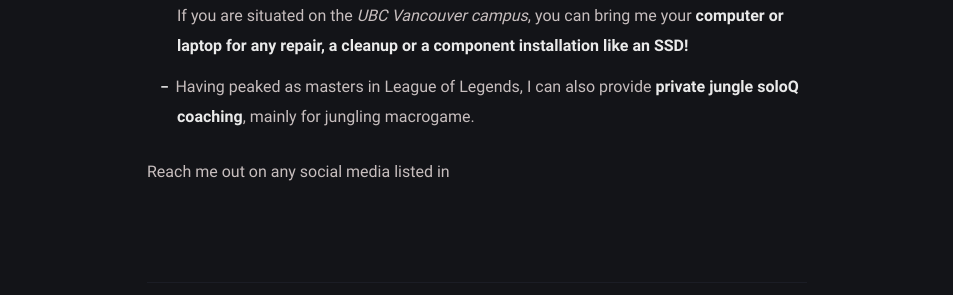
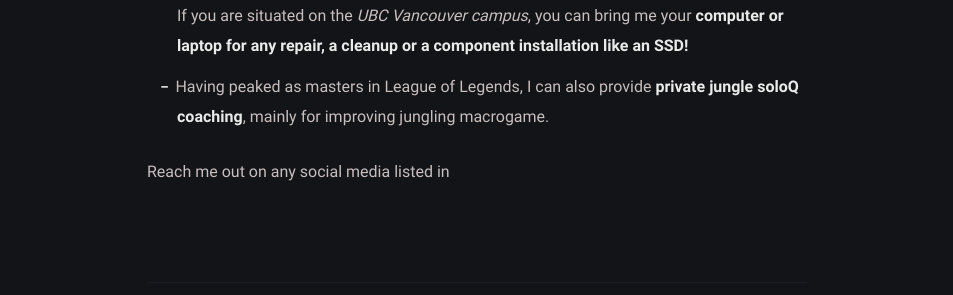
Before and after one commit to Pistachihen/pistachi.github.io, a Jekyll site: the page built from _posts/welcome-to-jekyll/2020-08-29-welcome-to-jekyll.md, in a window 1280 px wide. Shown: the part 678-973 px from the top of the page, without its empty margins (163-1116 px from the left). Built offline with Jekyll 4.4.1, drawn with Linux system fonts in a browser that asks for light colours.

Commit message:
2020-08-29-welcome-to-jekyll.md: changed

```diff
--- a/_posts/welcome-to-jekyll/2020-08-29-welcome-to-jekyll.md
+++ b/_posts/welcome-to-jekyll/2020-08-29-welcome-to-jekyll.md
@@ -10,7 +10,7 @@ Hello, you must have clicked this wondering "services？ How can this part japan
 - Same as the system above, I can also provide **private Portuguese tutoring**, since it's my mother language.
 - If you are situated on the *UBC Vancouver campus*, you can bring me your **computer or laptop for any repair, a cleanup or a component installation like an SSD!**
 
-- Having peaked as masters in League of Legends, I can also provide **private jungle soloQ coaching**, mainly for jungling macrogame.
+- Having peaked as masters in League of Legends, I can also provide **private jungle soloQ coaching**, mainly for improving jungling macrogame.
 
 
 
```
